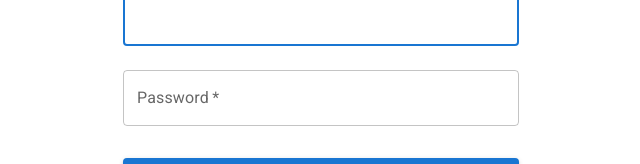
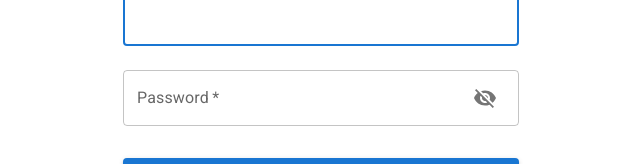
Before and after one commit to giuseppe-j/gestione-presenze, a React (Vite) app: page / in a window 1280 px wide. Shown: the part 186-350 px from the top of the page, without its empty margins (319-959 px from the left). Built offline with nearby package versions, Linux system fonts and the light colour scheme.

Commit message:
add password revealer

```diff
--- a/src/components/SignIn.tsx
+++ b/src/components/SignIn.tsx
@@ -1,9 +1,12 @@
-import React from 'react';
-import { Avatar, Box, Button, Checkbox, Container, CssBaseline, FormControlLabel, Grid, Link, TextField, ThemeProvider, Typography } from '@mui/material';
+import React, { useState } from 'react';
+import { Avatar, Box, Button, Container, CssBaseline, Grid, IconButton, InputAdornment, Link, TextField, ThemeProvider, Typography } from '@mui/material';
+import Visibility from '@mui/icons-material/Visibility';
+import VisibilityOff from '@mui/icons-material/VisibilityOff';
 import LockOutlinedIcon from '@mui/icons-material/LockOutlined';
 import * as Constants from "../shared/constants";
 
 export default function SignIn() {
+    const [showPassword, setShowPassword] = useState(false);
     const handleSubmit = (event: React.FormEvent<HTMLFormElement>) => {
       event.preventDefault();
       const data = new FormData(event.currentTarget);
@@ -11,6 +14,14 @@ export default function SignIn() {
         email: data.get('email'),
         password: data.get('password'),
       });
+    };
+
+    const handleClickShowPassword = () => {
+      setShowPassword(!showPassword);
+    };
+
+    const handleMouseDownPassword = (event: React.MouseEvent<HTMLButtonElement>) => {
+      event.preventDefault();
     };
 
     return (
@@ -47,9 +58,21 @@ export default function SignIn() {
                 fullWidth
                 name="password"
                 label="Password"
-                type="password"
+                type={showPassword ? 'text' : 'password'}
                 id="password"
                 autoComplete="current-password"
+                InputProps={{
+                  endAdornment: (
+                    <InputAdornment position='end'>
+                      <IconButton
+                        aria-label='toggle password visibility'
+                        onClick={handleClickShowPassword}
+                        onMouseDown={handleMouseDownPassword}>
+                        {showPassword ? <Visibility /> : <VisibilityOff />}
+                      </IconButton>
+                    </InputAdornment>
+                  ),
+                }}
               />
               <Button
                 type="submit"
```
